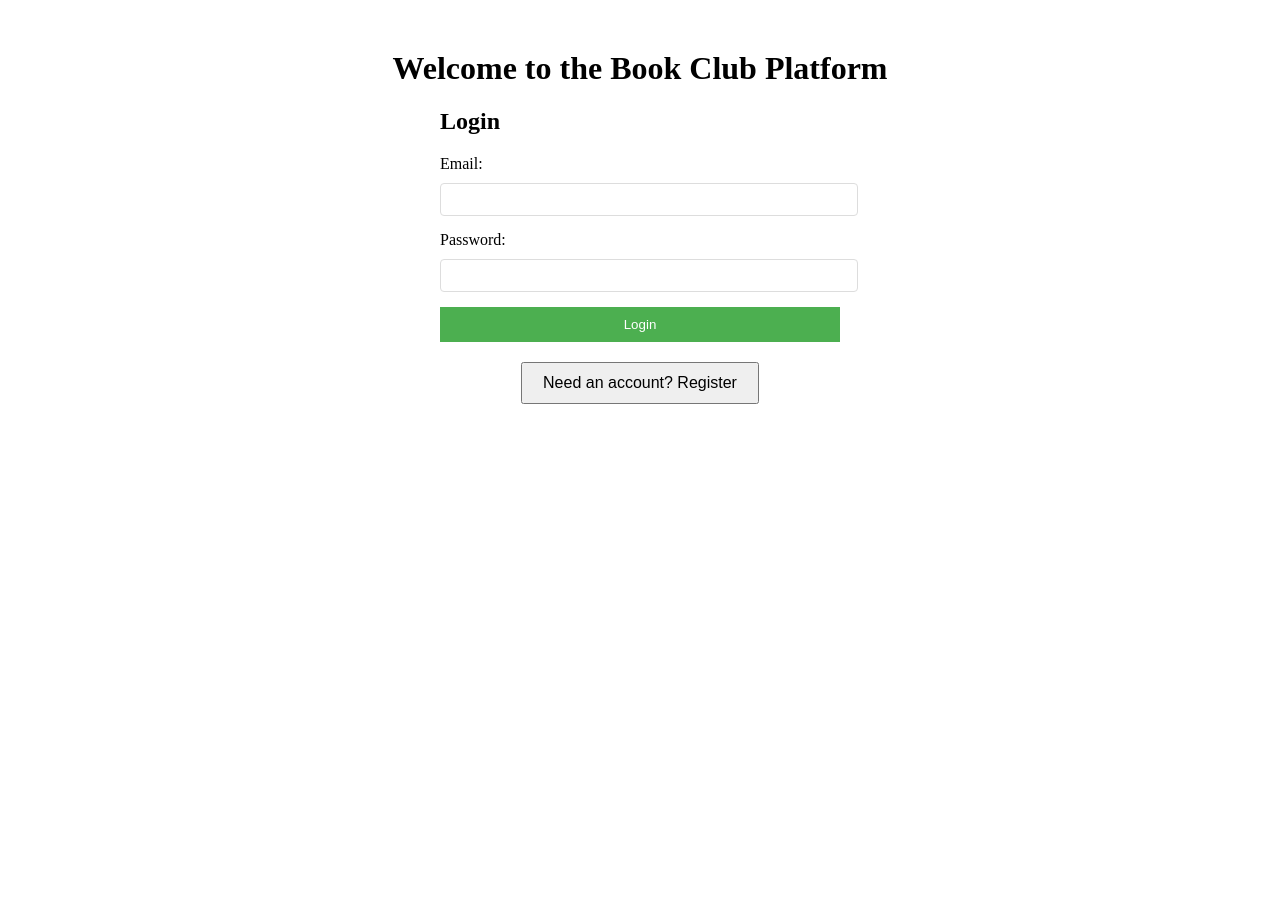
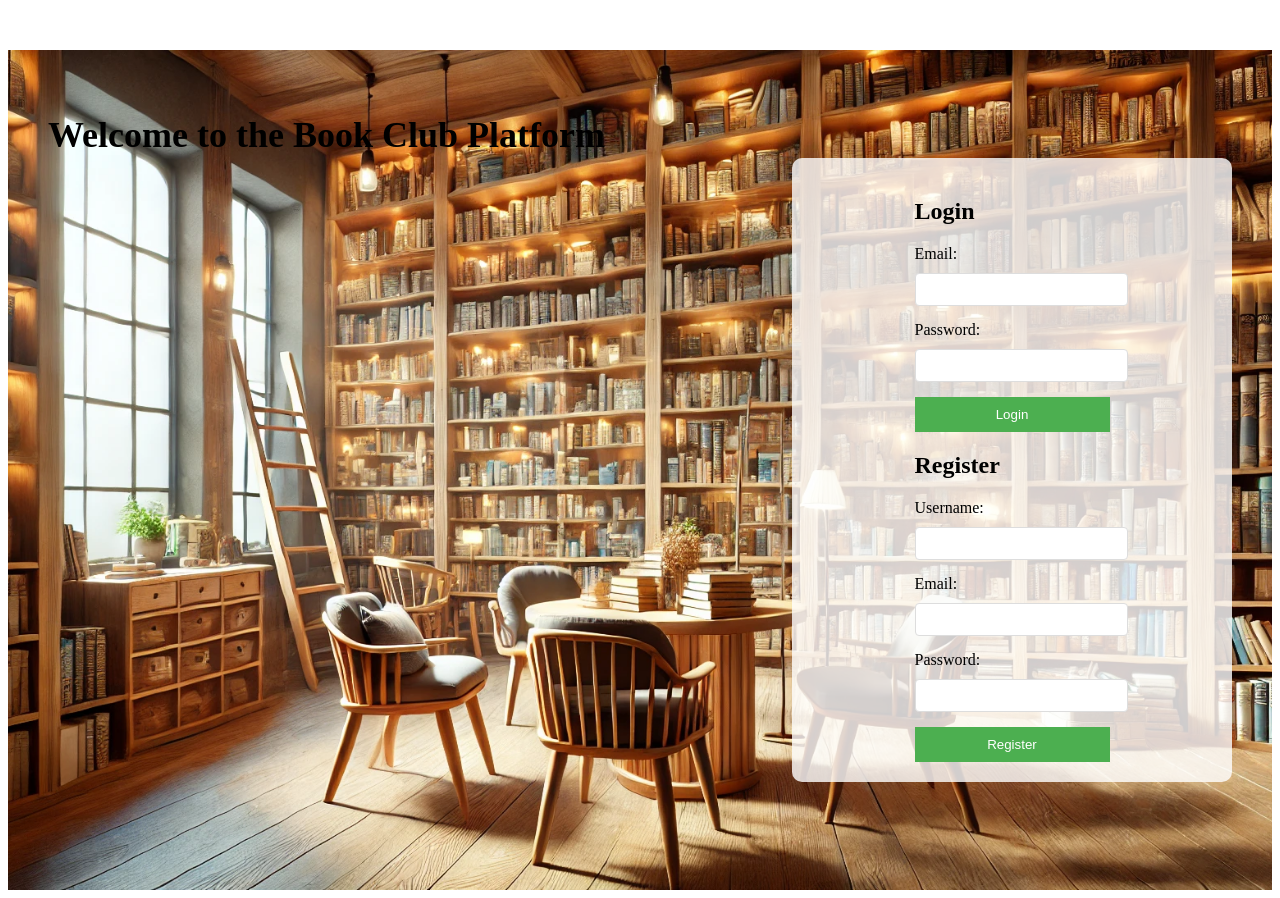
Before and after one commit to levi-s2/book-club, a React (Create React App) app in the folder client/: page / in a window 1280 px wide. Before the commit the page ends 800 px from the top, so only its background shows below. Built offline with nearby package versions, Linux system fonts and the light colour scheme; no server answers.

Commit message:
added more css

```diff
--- a/client/src/components/BookClubDetails.js
+++ b/client/src/components/BookClubDetails.js
@@ -4,7 +4,7 @@ import axios from './axiosConfig';
 import { AuthContext } from './context/AuthContext';
 import NavBar from './NavBar';
 import './css/BookClubDetails.css';
-
+import { LikeTwoTone, DislikeTwoTone } from '@ant-design/icons';
 const BookClubDetails = () => {
   const { id } = useParams();
   const { user } = useContext(AuthContext);
@@ -196,8 +196,8 @@ const BookClubDetails = () => {
                         <p>{post.content}</p>
                         <p>By: {post.username}</p>
                         <p>Votes: {post.votes}</p>
-                        <button onClick={() => handleVotePost(post.id, 1)}>Upvote</button>
-                        <button onClick={() => handleVotePost(post.id, -1)}>Downvote</button>
+                        <LikeTwoTone onClick={() => handleVotePost(post.id, 1)}/>
+                        <DislikeTwoTone onClick={() => handleVotePost(post.id, -1)}/>
                         {user && user.id === post.user_id && (
                           <>
                             <button onClick={() => setEditingPost(post.id)}>Edit</button>
--- a/client/src/components/LandingPage.js
+++ b/client/src/components/LandingPage.js
@@ -1,21 +1,21 @@
-import React, { useState } from 'react';
+import React from 'react';
 import Login from './Login';
 import Register from './Register';
+import './css/LandingPage.css';
 
 const LandingPage = () => {
-  const [isLogin, setIsLogin] = useState(true);
-
-  const toggleForm = () => {
-    setIsLogin(!isLogin);
-  };
 
   return (
     <div className="landing-page">
-      <h1>Welcome to the Book Club Platform</h1>
-      {isLogin ? <Login /> : <Register />}
-      <button onClick={toggleForm} className="toggle-button">
-        {isLogin ? 'Need an account? Register' : 'Already have an account? Login'}
-      </button>
+      <div className="welcome-section">
+        <h1>Welcome to the Book Club Platform</h1>
+      </div>
+      <div className="form-section">
+        <div className="form-container">
+          <Login />
+          <Register />
+        </div>
+      </div>
     </div>
   );
 };
--- /dev/null
+++ b/client/src/components/css/LandingPage.css
@@ -0,0 +1,56 @@
+/* Landing Page Styles */
+.landing-page {
+  display: flex;
+  background-image: url('background.webp');
+  background-size: cover;
+  background-position: center;
+  height: 100vh;
+  padding: 20px;
+}
+
+.welcome-section {
+  flex: 1;
+  display: flex;
+  align-items: flex-start;
+  justify-content: flex-start;
+  text-align: left;
+  color: black;
+  padding: 20px;
+}
+
+.welcome-section h1 {
+  font-size: 36px;
+}
+
+.form-section {
+  flex: 1;
+  display: flex;
+  align-items: center;
+  justify-content: flex-end;
+  padding: 20px;
+}
+
+.form-container {
+  background: rgba(255, 255, 255, 0.8);
+  padding: 20px;
+  border-radius: 10px;
+  display: flex;
+  flex-direction: column;
+  align-items: center;
+  width: 100%;
+  max-width: 400px;
+}
+
+.toggle-button {
+  margin-top: 10px;
+  padding: 10px 20px;
+  background-color: #007bff;
+  color: white;
+  border: none;
+  border-radius: 5px;
+  cursor: pointer;
+}
+
+.toggle-button:hover {
+  background-color: #0056b3;
+}
```
Also changed, not shown: client/src/components/css/background.webp (added).
